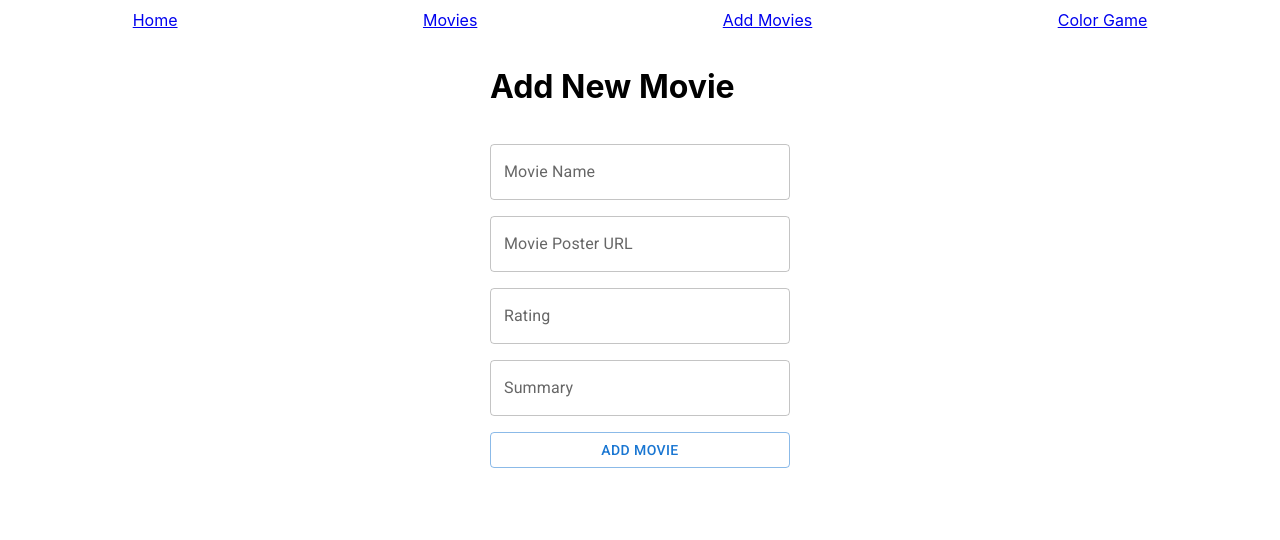
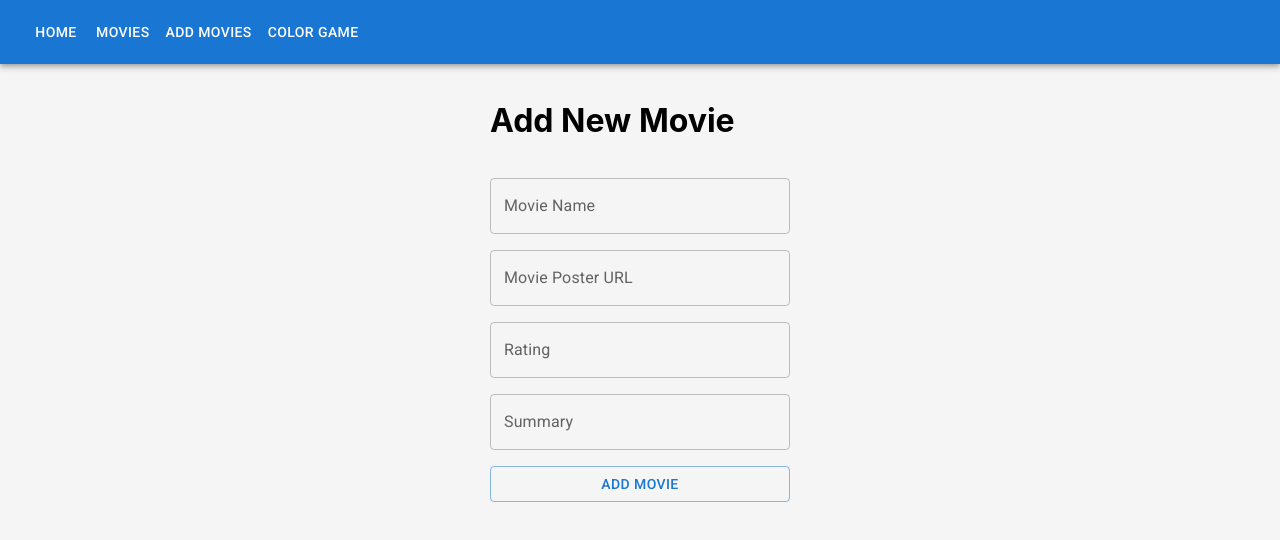
Before and after one commit to Rajendrankr25/rjs-day2-sessiontask, a React (Create React App) app: page /movies/add in a window 1280 px wide. Shown: the top 540 px of the page. Built offline with nearby package versions, Linux system fonts and the light colour scheme.

Commit message:
movie details and app bar added

```diff
--- a/src/AddColor.js
+++ b/src/AddColor.js
@@ -10,6 +10,7 @@ export function AddColor() {
     ]);
     return (
         <div>
+            <h1>Color Game</h1>
             <input
                 style={styles}
                 onChange={(event) => setColor(event.target.value)}
--- a/src/App.css
+++ b/src/App.css
@@ -1,13 +1,16 @@
+body {
+  background-color: whitesmoke;
+}
+
 .poster {
   height: 640px;
   width: 100%;
   object-fit: cover;
-  border-radius: 3%;
 }
 
 .movie-container {
   margin-top: 30px;
-  width: 340px;
+  width: 400px;
 }
 
 .movieSpecs {
@@ -19,7 +22,7 @@
 /* RAM */
 .movie-list {
   display: grid;
-  grid-template-columns: repeat(auto-fit, minmax(340px, 1fr));
+  grid-template-columns: repeat(auto-fit, minmax(400px, 1fr));
   gap: 1rem;
   justify-items: center;
 }
@@ -32,15 +35,9 @@
   gap: 1rem;
 }
 
-.movie-card {
-  padding: 5px 10px;
-}
-
-.navigation {
-  margin: 10px;
-  display: flex;
-  align-items: center;
-  justify-content: space-around;
+.movie-details-container {
+  max-width: 600px;
+  padding: 30px;
 }
 
 /* .movie-poster {
--- a/src/App.js
+++ b/src/App.js
@@ -1,8 +1,12 @@
 import './App.css';
 import { AddColor } from './AddColor.js'
 import { MovieList, AddMovie } from "./MovieList"
-import { Routes, Route, Link } from "react-router-dom";
+import { Routes, Route, useParams, useNavigate } from "react-router-dom";
 import { useState } from 'react';
+import Toolbar from '@mui/material/Toolbar';
+import AppBar from '@mui/material/AppBar';
+import Button from '@mui/material/Button';
+import ArrowBackIosIcon from '@mui/icons-material/ArrowBackIos';
 
 function App() {
 
@@ -11,57 +15,96 @@ function App() {
       poster: "https://assetscdn1.paytm.com/images/cinema/Sardar-min-7878f140-5093-11ed-accc-bda99c20e847.jpg",
       title: "Sardar",
       rating: "7.8",
-      summary: "Sardar is an 2022 Indian Tamil-language spy action film written and directed by P. S. Mithran and produced by S. Lakshman Kumar under the banner of Prince Pictures."
+      summary: "Sardar is an 2022 Indian Tamil-language spy action film written and directed by P. S. Mithran and produced by S. Lakshman Kumar under the banner of Prince Pictures.",
+      trailer: "https://www.youtube.com/embed/8OQzz_i3KFE"
     },
     {
       poster: "https://m.media-amazon.com/images/M/MV5BZWYzOGEwNTgtNWU3NS00ZTQ0LWJkODUtMmVhMjIwMjA1ZmQwXkEyXkFqcGdeQXVyMjkwOTAyMDU@._V1_.jpg",
       title: "TopGun Maverick",
       rating: "8.4",
-      summary: "After more than 30 years of service as one of the Navy's top aviators, Pete Maverick Mitchell is where he belongs, pushing the envelope as a courageous test pilot and dodging the advancement in rank that would ground him."
+      summary: "After more than 30 years of service as one of the Navy's top aviators, Pete Maverick Mitchell is where he belongs, pushing the envelope as a courageous test pilot and dodging the advancement in rank that would ground him.",
+      trailer: "https://www.youtube.com/embed/giXco2jaZ_4"
     },
     {
       poster: "https://m.media-amazon.com/images/M/MV5BYTE1MmZiMWYtYTFmZi00YjA3LWI2ODgtMWFlNWYxZjdmNGE3XkEyXkFqcGdeQXVyNjk1Njg5NTA@._V1_FMjpg_UX1000_.jpg",
       title: "All Quiet On The Western Front",
       rating: "7.9",
-      summary: "War breaks out in Germany in 1914. Paul Bäumer and his classmates quickly enlist in the army to serve their fatherland. No sooner are they drafted than the first images from the battlefield show them the reality of war."
+      summary: "War breaks out in Germany in 1914. Paul Bäumer and his classmates quickly enlist in the army to serve their fatherland. No sooner are they drafted than the first images from the battlefield show them the reality of war.",
+      trailer: "https://youtube.com/embed/hf8EYbVxtCY"
     },
     {
       poster: "https://c.saavncdn.com/089/Sita-Ramam-Tamil-Original-Motion-Picture-Soundtrack-Tamil-2022-20220802141114-500x500.jpg",
       title: "Sita Ramam",
       rating: "8.5",
-      summary: "An orphaned soldier's life changes after he receives a letter from a girl named Sita. He meets her and love blossoms between them. When he returns to her camp in Kashmir, he sends a letter to Sita that will not reach her."
+      summary: "An orphaned soldier's life changes after he receives a letter from a girl named Sita. He meets her and love blossoms between them. When he returns to her camp in Kashmir, he sends a letter to Sita that will not reach her.",
+      trailer: "https://youtube.com/embed/QS2UPxj_Y9w"
     },
     {
       poster: "https://i.pinimg.com/564x/e0/86/94/e08694e9c45d84d99f935772001d55a4.jpg",
       title: "Nope",
       rating: "8.2",
-      summary: "Two siblings running a horse ranch in California discover something wonderful and sinister in the skies above, while the owner of an adjacent theme park tries to profit from the mysterious, otherworldly phenomenon."
+      summary: "Two siblings running a horse ranch in California discover something wonderful and sinister in the skies above, while the owner of an adjacent theme park tries to profit from the mysterious, otherworldly phenomenon.",
+      trailer: "https://youtube.com/embed/In8fuzj3gck"
     },
     {
       poster: "https://i.pinimg.com/736x/a8/8b/1f/a88b1ffa546ce8f6e2fc68e30186f3cc.jpg",
       title: "Avatar 2 : The Way of Water",
       rating: "N/R",
-      summary: "Jake Sully and Ney'tiri have formed a family and are doing everything to stay together. However, they must leave their home and explore the regions of Pandora. When an ancient threat resurfaces, Jake must fight a difficult war against the humans."
+      summary: "Jake Sully and Ney'tiri have formed a family and are doing everything to stay together. However, they must leave their home and explore the regions of Pandora. When an ancient threat resurfaces, Jake must fight a difficult war against the humans.",
+      trailer: "https://youtube.com/embed/o5F8MOz_IDw"
     }
   ]);
-
+  const navigate = useNavigate();
   return (
     <div className="App">
-      <div className='navigation'>
-        <Link to="/">Home</Link>
-        <Link to="/movies">Movies</Link>
-        <Link to="/movies/add">Add Movies</Link>
-        <Link to="/color-game">Color Game</Link>
-      </div>
+      <AppBar position="static">
+        <Toolbar>
+          <Button color="inherit" onClick={() => navigate("/")}>Home</Button>
+          <Button color="inherit" onClick={() => navigate("/movies")}>Movies</Button>
+          <Button color="inherit" onClick={() => navigate("/movies/add")}>Add Movies</Button>
+          <Button color="inherit" onClick={() => navigate("/color-game")}>Color Game</Button>
+        </Toolbar>
+      </AppBar>
       <Routes>
         <Route path="/" element={<Home />} />
         <Route path="/movies" element={<MovieList movieList={movieList} />} />
         <Route path="/movies/add" element={<AddMovie movieList={movieList} setMovieList={setMovieList} />} />
         <Route path="/color-game" element={<AddColor />} />
+        <Route path="/movies/:id" element={<MovieDetails movieList={movieList} />} />
         <Route path="*" element={<NotFound />} />
       </Routes>
     </div>
   );
+}
+
+function MovieDetails({ movieList }) {
+  const { id } = useParams();
+  const movie = movieList[id];
+  const styles = {
+    color: movie.rating >= 8 ? "green" : "red"
+  };
+  const navigate = useNavigate();
+  return (
+    <div>
+      <iframe
+        width="100%"
+        height="700"
+        src={movie.trailer}
+        title="Sardar Official Trailer | Karthi, Raashii Khanna, Rajisha | GV Prakash Kumar | P.S Mithran"
+        frameborder="0" allow="accelerometer; autoplay; clipboard-write; encrypted-media; gyroscope; picture-in-picture"
+        allowfullscreen>
+      </iframe>
+      <div className='movie-details-container'>
+        <div className='movieSpecs'>
+          <h4 className="title">{movie.title}
+          </h4>
+          <p style={styles} className="rating">⭐{movie.rating}</p>
+        </div>
+        <p className="summary">{movie.summary}</p>
+        <Button variant="contained" onClick={() => navigate(-1)}><ArrowBackIosIcon />Back</Button>
+      </div>
+    </div>
+  )
 }
 
 function Home() {
@@ -76,6 +119,7 @@ function NotFound() {
   return (
     <div>
       <h1>Error 404!!!</h1>
+      <img src="https://miro.medium.com/max/1400/1*zE2qnVTJehut7B8P2aMn3A.gif" alt="404" />
     </div>
   )
 }
--- a/src/Movie.js
+++ b/src/Movie.js
@@ -4,29 +4,41 @@ import IconButton from '@mui/material/IconButton';
 import ExpandLessIcon from '@mui/icons-material/ExpandLess';
 import ExpandMoreIcon from '@mui/icons-material/ExpandMore';
 import Card from '@mui/material/Card';
+import CardContent from '@mui/material/CardContent';
+import CardActions from '@mui/material/CardActions';
+import InfoIcon from '@mui/icons-material/Info';
+import { useNavigate } from 'react-router-dom';
 
 
-export function Movie({ movie }) {
+export function Movie({ movie, idx }) {
     const styles = {
         color: movie.rating >= 8 ? "green" : "red"
     };
     const [show, setShow] = useState(true);
+    const navigate = useNavigate();
     return (
         <div className="movie-container">
             <Card className='movie-card'>
                 <img className="poster" src={movie.poster} alt={movie.title} />
+                <CardContent>
                     <div className='movieSpecs'>
                         <h4 className="title">{movie.title}
                             <IconButton onClick={() => setShow(!show)} color="primary" aria-label="toggle">
                                 {show ? <ExpandLessIcon /> : <ExpandMoreIcon />}
                             </IconButton>
+                            <IconButton onClick={() => navigate(`/movies/${idx}`)} >
+                                <InfoIcon />
+                            </IconButton>
                         </h4>
                         <p style={styles} className="rating">⭐{movie.rating}</p>
                     </div>
                     {show ? <p className="summary">{movie.summary}</p> : null}
+                </CardContent>
+                <CardActions>
                     <Counter />
-            </Card>
+                </CardActions>
+            </Card >
             <br></br>
-        </div>
+        </div >
     );
 }
--- a/src/MovieList.js
+++ b/src/MovieList.js
@@ -8,7 +8,7 @@ export function MovieList({ movieList }) {
         <div>
             <div className='movie-list'>
                 {movieList.map((data, index) => (
-                    <Movie key={index} movie={data} />
+                    <Movie key={index} movie={data} idx={index} />
                 ))}
             </div>
         </div>
```
Lines whose indentation alone changed are shown as unchanged.
